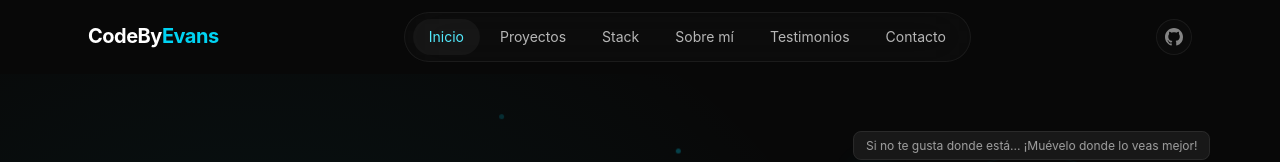
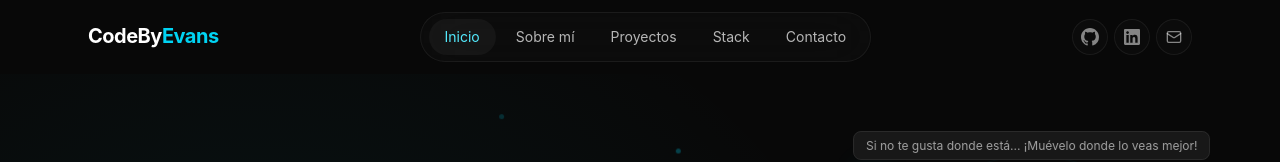
Before and after one commit to CodeByEvans/portfolio-2.0, a React (Vite) app: page / in a window 1280 px wide. Shown: the top 162 px of the page. Built offline with nearby package versions, Linux system fonts and the light colour scheme.

Commit message:
refactor: add social links and delete testimony section

```diff
--- a/src/components/Header.tsx
+++ b/src/components/Header.tsx
@@ -3,10 +3,9 @@ import CodeByEvansLogo from "./CodeByEvansLogo";
 
 export const NAV_LINKS = [
   { id: "inicio", label: "Inicio" },
+  { id: "sobre-mi", label: "Sobre mí" },
   { id: "proyectos", label: "Proyectos" },
   { id: "stack", label: "Stack" },
-  { id: "sobre-mi", label: "Sobre mí" },
-  { id: "testimonios", label: "Testimonios" },
   { id: "contacto", label: "Contacto" },
 ] as const;
 
@@ -17,7 +16,7 @@ interface Props {
   onNavigate: (section: Section) => void;
 }
 
-export default function Header({ active, onNavigate }: Props) {
+const Header = ({ active, onNavigate }: Props) => {
   const [mobileOpen, setMobileOpen] = useState(false);
 
   return (
@@ -42,17 +41,40 @@ export default function Header({ active, onNavigate }: Props) {
           ))}
         </nav>
 
+        <div className="hidden md:flex items-center gap-1.5">
           <a
             href="https://github.com/CodeByEvans"
             target="_blank"
             rel="noopener noreferrer"
-          className="hidden md:flex items-center justify-center w-9 h-9 rounded-full border border-white/[0.06] bg-white/[0.02] backdrop-blur-xl text-white/50 hover:text-cyan-400 hover:border-cyan-400/30 transition-colors"
+            className="flex items-center justify-center w-9 h-9 rounded-full border border-white/[0.06] bg-white/[0.02] backdrop-blur-xl text-white/50 hover:text-cyan-400 hover:border-cyan-400/30 transition-colors"
             title="GitHub — CodeByEvans"
           >
             <svg width="18" height="18" viewBox="0 0 24 24" fill="currentColor">
               <path d="M12 0C5.37 0 0 5.37 0 12c0 5.31 3.435 9.795 8.205 11.385.6.105.825-.255.825-.57 0-.285-.015-1.23-.015-2.235-3.015.555-3.795-.735-4.035-1.41-.135-.345-.72-1.41-1.23-1.695-.42-.225-1.02-.78-.015-.795.945-.015 1.62.87 1.845 1.23 1.08 1.815 2.805 1.305 3.495.99.105-.78.42-1.305.765-1.605-2.67-.3-5.46-1.335-5.46-5.925 0-1.305.465-2.385 1.23-3.225-.12-.3-.54-1.53.12-3.18 0 0 1.005-.315 3.3 1.23.96-.27 1.98-.405 3-.405s2.04.135 3 .405c2.295-1.56 3.3-1.23 3.3-1.23.66 1.65.24 2.88.12 3.18.765.84 1.23 1.905 1.23 3.225 0 4.605-2.805 5.625-5.475 5.925.435.375.81 1.095.81 2.22 0 1.605-.015 2.895-.015 3.3 0 .315.225.69.825.57A12.02 12.02 0 0024 12c0-6.63-5.37-12-12-12z" />
             </svg>
           </a>
+          <a
+            href="https://www.linkedin.com/in/evanslituma"
+            target="_blank"
+            rel="noopener noreferrer"
+            className="flex items-center justify-center w-9 h-9 rounded-full border border-white/[0.06] bg-white/[0.02] backdrop-blur-xl text-white/50 hover:text-blue-400 hover:border-blue-400/30 transition-colors"
+            title="LinkedIn — Evans Lituma"
+          >
+            <svg width="16" height="16" viewBox="0 0 24 24" fill="currentColor">
+              <path d="M20.447 20.452h-3.554v-5.569c0-1.328-.027-3.037-1.852-3.037-1.853 0-2.136 1.445-2.136 2.939v5.667H9.351V9h3.414v1.561h.046c.477-.9 1.637-1.85 3.37-1.85 3.601 0 4.267 2.37 4.267 5.455v6.286zM5.337 7.433c-1.144 0-2.063-.926-2.063-2.065 0-1.138.92-2.063 2.063-2.063 1.14 0 2.064.925 2.064 2.063 0 1.139-.925 2.065-2.064 2.065zm1.782 13.019H3.555V9h3.564v11.452zM22.225 0H1.771C.792 0 0 .774 0 1.729v20.542C0 23.227.792 24 1.771 24h20.451C23.2 24 24 23.227 24 22.271V1.729C24 .774 23.2 0 22.222 0h.003z" />
+            </svg>
+          </a>
+          <a
+            href="mailto:codebyevans@gmail.com"
+            className="flex items-center justify-center w-9 h-9 rounded-full border border-white/[0.06] bg-white/[0.02] backdrop-blur-xl text-white/50 hover:text-cyan-400 hover:border-cyan-400/30 transition-colors"
+            title="Email — codebyevans@gmail.com"
+          >
+            <svg width="16" height="16" viewBox="0 0 24 24" fill="none" stroke="currentColor" strokeWidth="2" strokeLinecap="round" strokeLinejoin="round">
+              <rect x="2" y="4" width="20" height="16" rx="2" />
+              <path d="m22 7-8.97 5.7a1.94 1.94 0 0 1-2.06 0L2 7" />
+            </svg>
+          </a>
+        </div>
 
         <button
           type="button"
@@ -101,8 +123,33 @@ export default function Header({ active, onNavigate }: Props) {
             </svg>
             GitHub
           </a>
+          <a
+            href="https://www.linkedin.com/in/evanslituma"
+            target="_blank"
+            rel="noopener noreferrer"
+            onClick={() => setMobileOpen(false)}
+            className="flex items-center gap-3 px-4 py-3 text-sm rounded-xl text-white/70 hover:text-cyan-300 hover:bg-white/[0.04] transition-colors"
+          >
+            <svg width="18" height="18" viewBox="0 0 24 24" fill="currentColor">
+              <path d="M20.447 20.452h-3.554v-5.569c0-1.328-.027-3.037-1.852-3.037-1.853 0-2.136 1.445-2.136 2.939v5.667H9.351V9h3.414v1.561h.046c.477-.9 1.637-1.85 3.37-1.85 3.601 0 4.267 2.37 4.267 5.455v6.286zM5.337 7.433c-1.144 0-2.063-.926-2.063-2.065 0-1.138.92-2.063 2.063-2.063 1.14 0 2.064.925 2.064 2.063 0 1.139-.925 2.065-2.064 2.065zm1.782 13.019H3.555V9h3.564v11.452zM22.225 0H1.771C.792 0 0 .774 0 1.729v20.542C0 23.227.792 24 1.771 24h20.451C23.2 24 24 23.227 24 22.271V1.729C24 .774 23.2 0 22.222 0h.003z" />
+            </svg>
+            LinkedIn
+          </a>
+          <a
+            href="mailto:codebyevans@gmail.com"
+            onClick={() => setMobileOpen(false)}
+            className="flex items-center gap-3 px-4 py-3 text-sm rounded-xl text-white/70 hover:text-cyan-300 hover:bg-white/[0.04] transition-colors"
+          >
+            <svg width="18" height="18" viewBox="0 0 24 24" fill="none" stroke="currentColor" strokeWidth="1.5" strokeLinecap="round" strokeLinejoin="round">
+              <rect x="2" y="4" width="20" height="16" rx="2" />
+              <path d="m22 7-8.97 5.7a1.94 1.94 0 0 1-2.06 0L2 7" />
+            </svg>
+            Email
+          </a>
         </nav>
       </div>
     </header>
   );
-}
+};
+
+export default Header;
```
Lines whose indentation alone changed are shown as unchanged.
